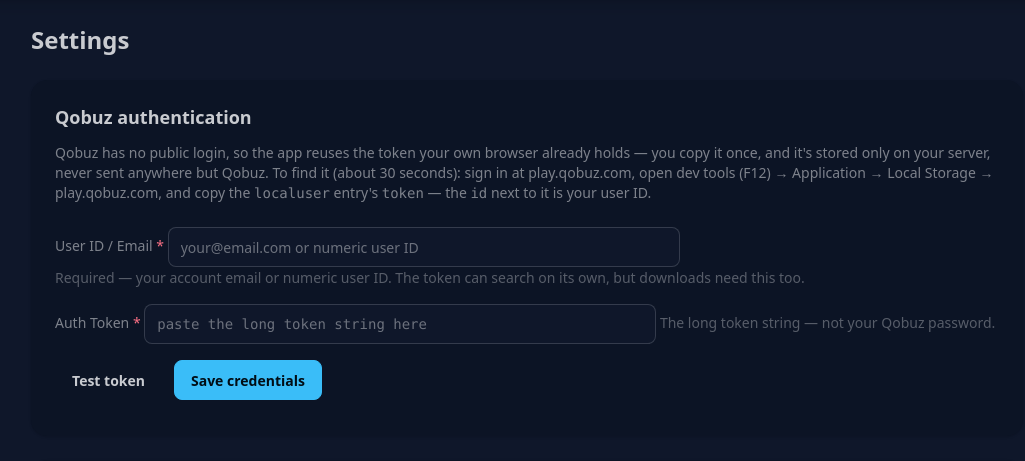
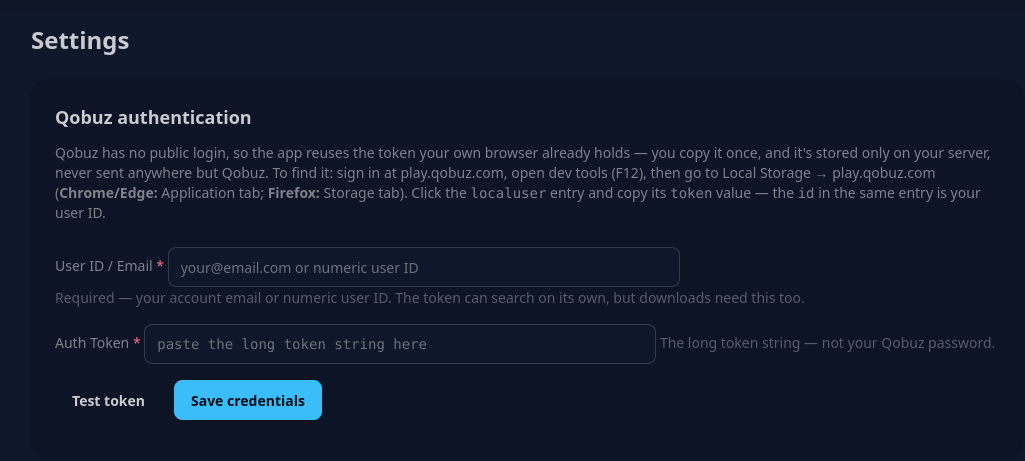
Before and after one commit to jarynclouatre/qobuzlibrarian, a Python web app: template src/qobuz_librarian/web/templates/settings.html in a window 1280 px wide. Shown: the part 65-526 px from the top of the page, without its empty margins (113-1138 px from the left). Run offline with Jinja, Linux system fonts and the light colour scheme; the template is opened without the code that fills it, so the values that code supplies are empty; style sheets or scripts are compiled from the project's sources.

Commit message:
note Firefox dev tools path for token retrieval

```diff
--- a/src/qobuz_librarian/web/templates/settings.html
+++ b/src/qobuz_librarian/web/templates/settings.html
@@ -66,10 +66,12 @@
     <p class="text-sm text-base-content/60 mb-4">
       Qobuz has no public login, so the app reuses the token your own browser
       already holds — you copy it once, and it's stored only on your server,
-      never sent anywhere but Qobuz. To find it (about 30 seconds): sign in at
-      play.qobuz.com, open dev tools (F12) → Application → Local Storage →
-      play.qobuz.com, and copy the <code>localuser</code> entry's
-      <code>token</code> — the <code>id</code> next to it is your user ID.
+      never sent anywhere but Qobuz. To find it: sign in at play.qobuz.com,
+      open dev tools (F12), then go to Local Storage →
+      play.qobuz.com (<strong>Chrome/Edge:</strong> Application tab;
+      <strong>Firefox:</strong> Storage tab). Click the <code>localuser</code>
+      entry and copy its <code>token</code> value — the <code>id</code> in the
+      same entry is your user ID.
     </p>
 
     {% if creds_from_env %}
```
Also changed, not shown: README.md.
